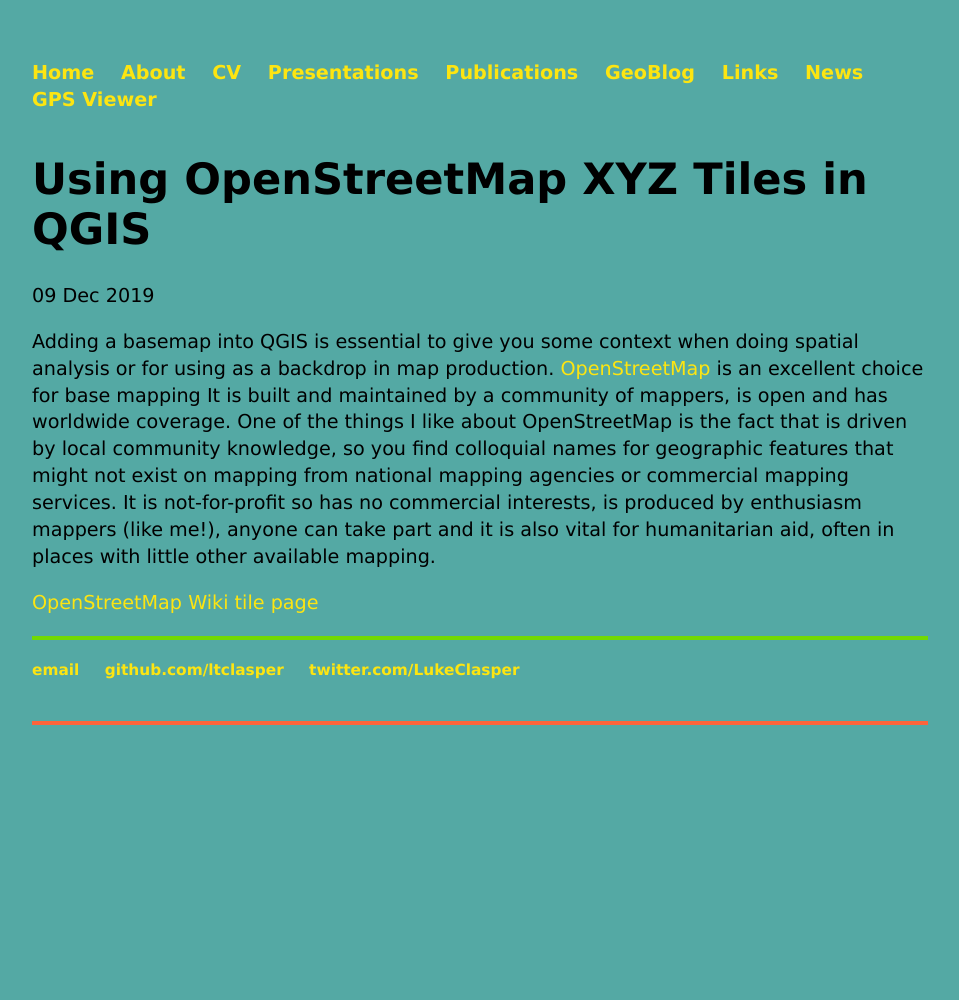
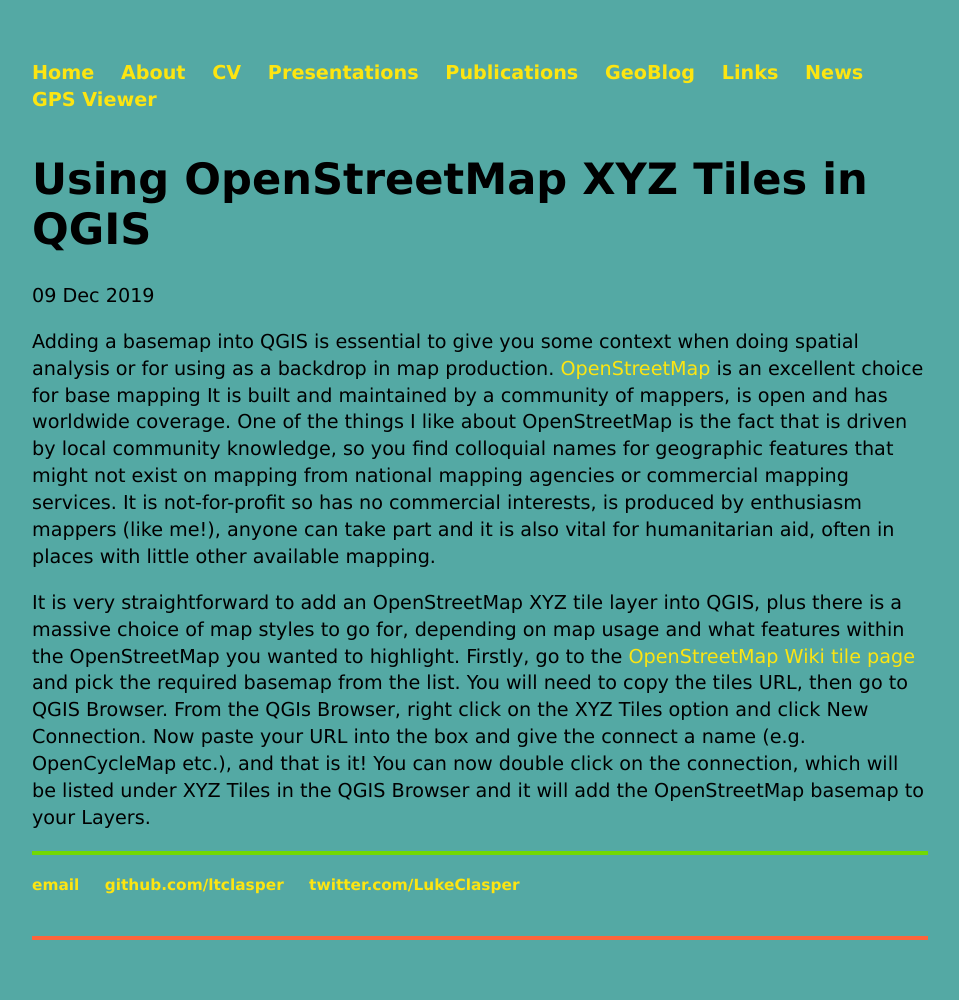
Before and after one commit to ltclasper/ltclasper.github.io, a Jekyll site: the page built from _posts/2019-12-09-OpenStreetMap-XYZ-Tiles-QGIS.md, in a window 1280 px wide. Shown: the whole page, without its empty margins (160-1119 px from the left). Built offline with Jekyll 4.4.1, drawn with Linux system fonts in a browser that asks for light colours; before the commit the page ends 900 px from its top, so only the background shows below that.

Commit message:
Update 2019-12-09-OpenStreetMap-XYZ-Tiles-QGIS.md

```diff
--- a/_posts/2019-12-09-OpenStreetMap-XYZ-Tiles-QGIS.md
+++ b/_posts/2019-12-09-OpenStreetMap-XYZ-Tiles-QGIS.md
@@ -6,6 +6,4 @@ date: 2019-12-09
 
 Adding a basemap into QGIS is essential to give you some context when doing spatial analysis or for using as a backdrop in map production. [OpenStreetMap](https://www.openstreetmap.org/#map=6/54.910/-3.432) is an excellent choice for base mapping It is built and maintained by a community of mappers, is open and has worldwide coverage. One of the things I like about OpenStreetMap is the fact that is driven by local community knowledge, so you find colloquial names for geographic features that might not exist on mapping from national mapping agencies or commercial mapping services. It is not-for-profit so has no commercial interests, is produced by enthusiasm mappers (like me!), anyone can take part and it is also vital for humanitarian aid, often in places with little other available mapping.
 
-
-
-[OpenStreetMap Wiki tile page](https://wiki.openstreetmap.org/wiki/Tiles)
+It is very straightforward to add an OpenStreetMap XYZ tile layer into QGIS, plus there is a massive choice of map styles to go for, depending on map usage and what features within the OpenStreetMap you wanted to highlight. Firstly, go to the [OpenStreetMap Wiki tile page](https://wiki.openstreetmap.org/wiki/Tiles) and pick the required basemap from the list. You will need to copy the tiles URL, then go to QGIS Browser. From the QGIs Browser, right click on the XYZ Tiles option and click New Connection. Now paste your URL into the box and give the connect a name (e.g. OpenCycleMap etc.), and that is it! You can now double click on the connection, which will be listed under XYZ Tiles in the QGIS Browser and it will add the OpenStreetMap basemap to your Layers.
```
